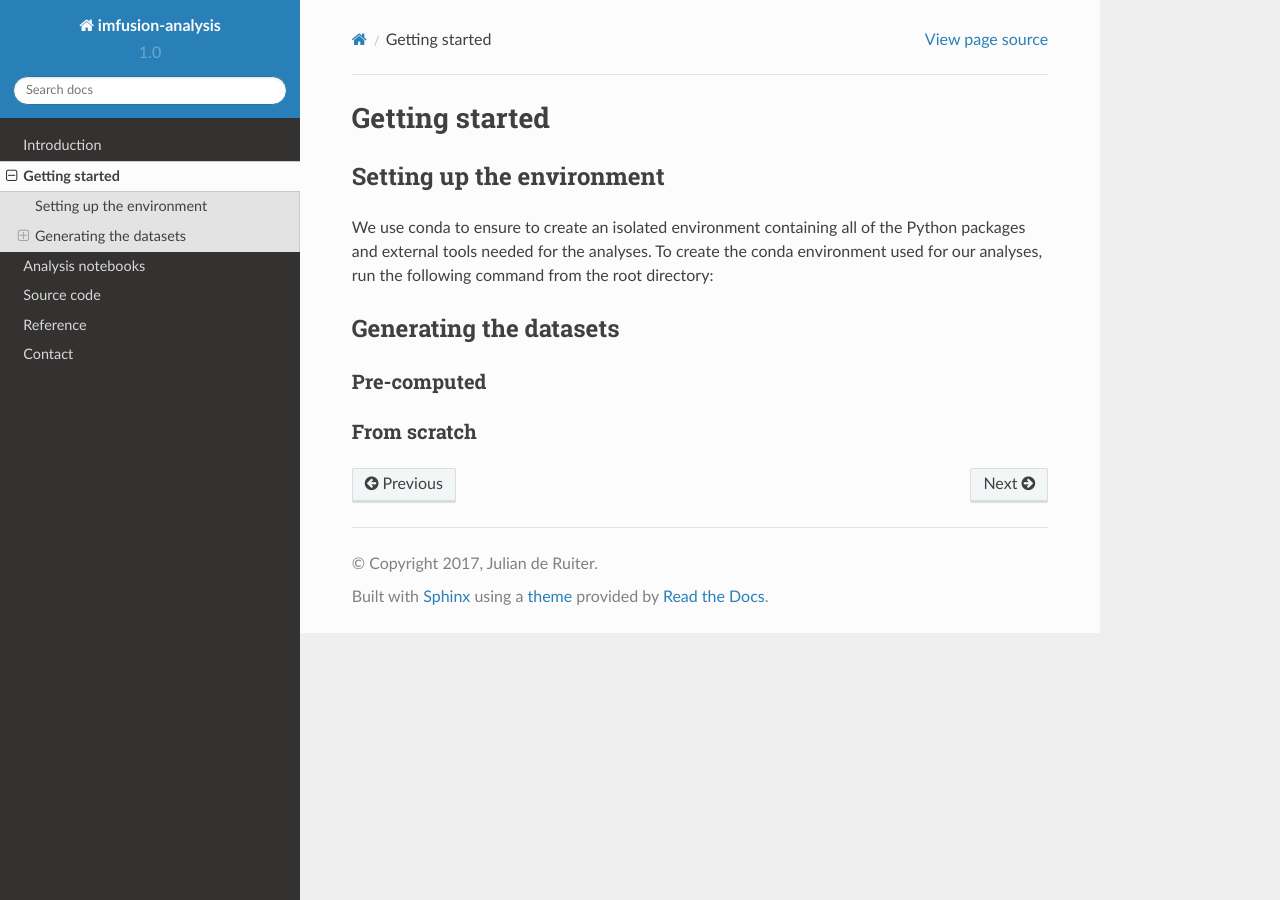
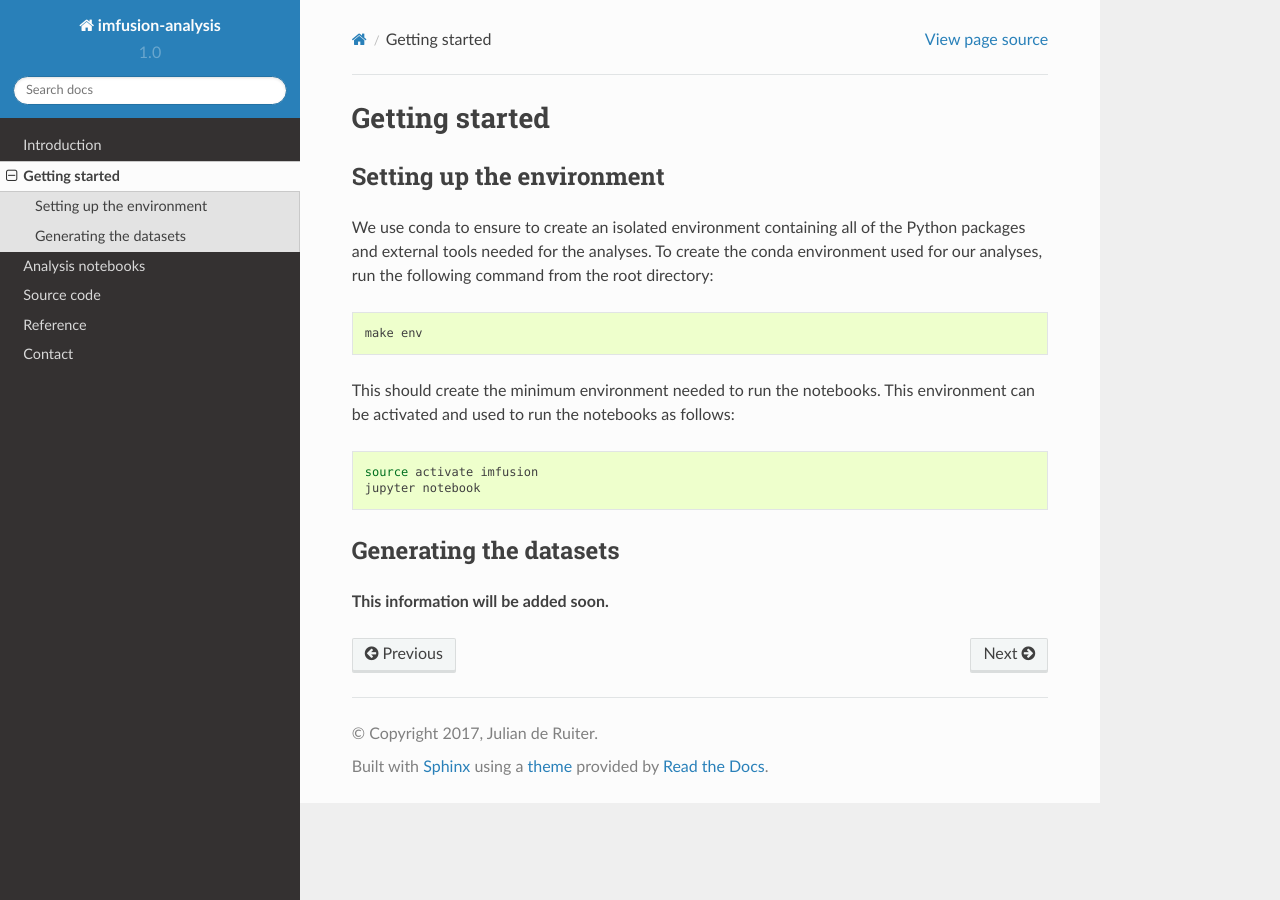
Before and after one commit to jrderuiter/imfusion-analyses, a Sphinx documentation site: the page built from docs/getting-started.rst, in a window 1280 px wide. Built offline with Sphinx 7.4.7 and the Read the Docs theme 2.0.0, drawn with Linux system fonts in a browser that asks for light colours.

Commit message:
Updated documentation.

```diff
--- a/docs/getting-started.rst
+++ b/docs/getting-started.rst
@@ -12,12 +12,20 @@ Python packages and external tools needed for the analyses. To create the conda
 environment used for our analyses, run the following command from the root
 directory:
 
+.. code:: bash
+
+    make env
+
+This should create the minimum environment needed to run the notebooks. This
+environment can be activated and used to run the notebooks as follows:
+
+.. code:: bash
+
+    source activate imfusion
+    jupyter notebook
+
+
 Generating the datasets
 =======================
 
-Pre-computed
-------------
-
-
-From scratch
-------------
+**This information will be added soon.**
--- a/docs/reference.rst
+++ b/docs/reference.rst
@@ -2,5 +2,5 @@
 Reference
 =========
 
-de Ruiter J.R., Kas S.M. et al. *"Identifying transposon insertions and their
-effects from RNA-sequencing data"*. Under revision.
+de Ruiter J.R., Kas S.M. *et al.* **"Identifying transposon insertions and their
+effects from RNA-sequencing data"** Nucleic Acids Research 2017, *in press*.
```
Also changed, not shown: README.md (+3 -3 lines), 2 other files.
